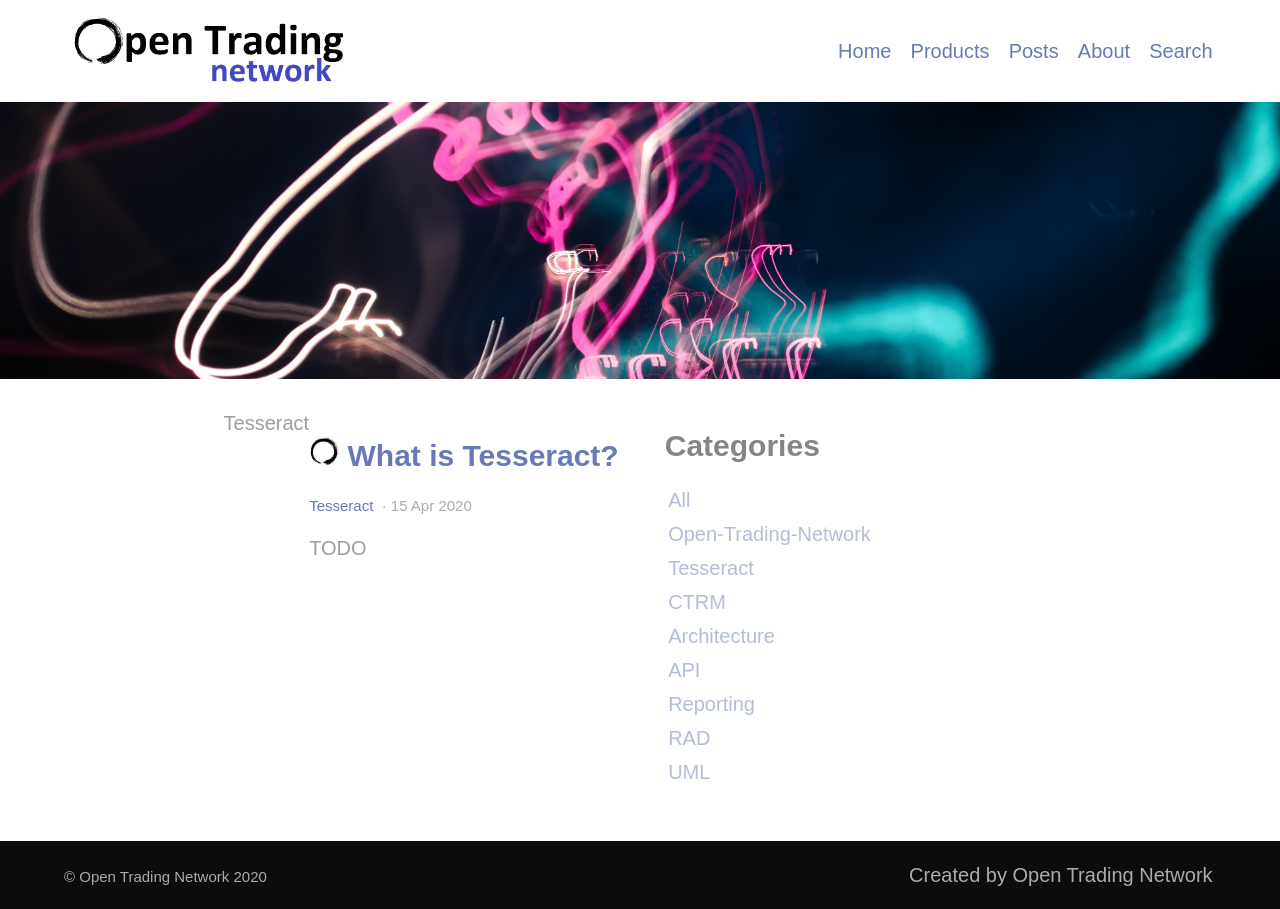
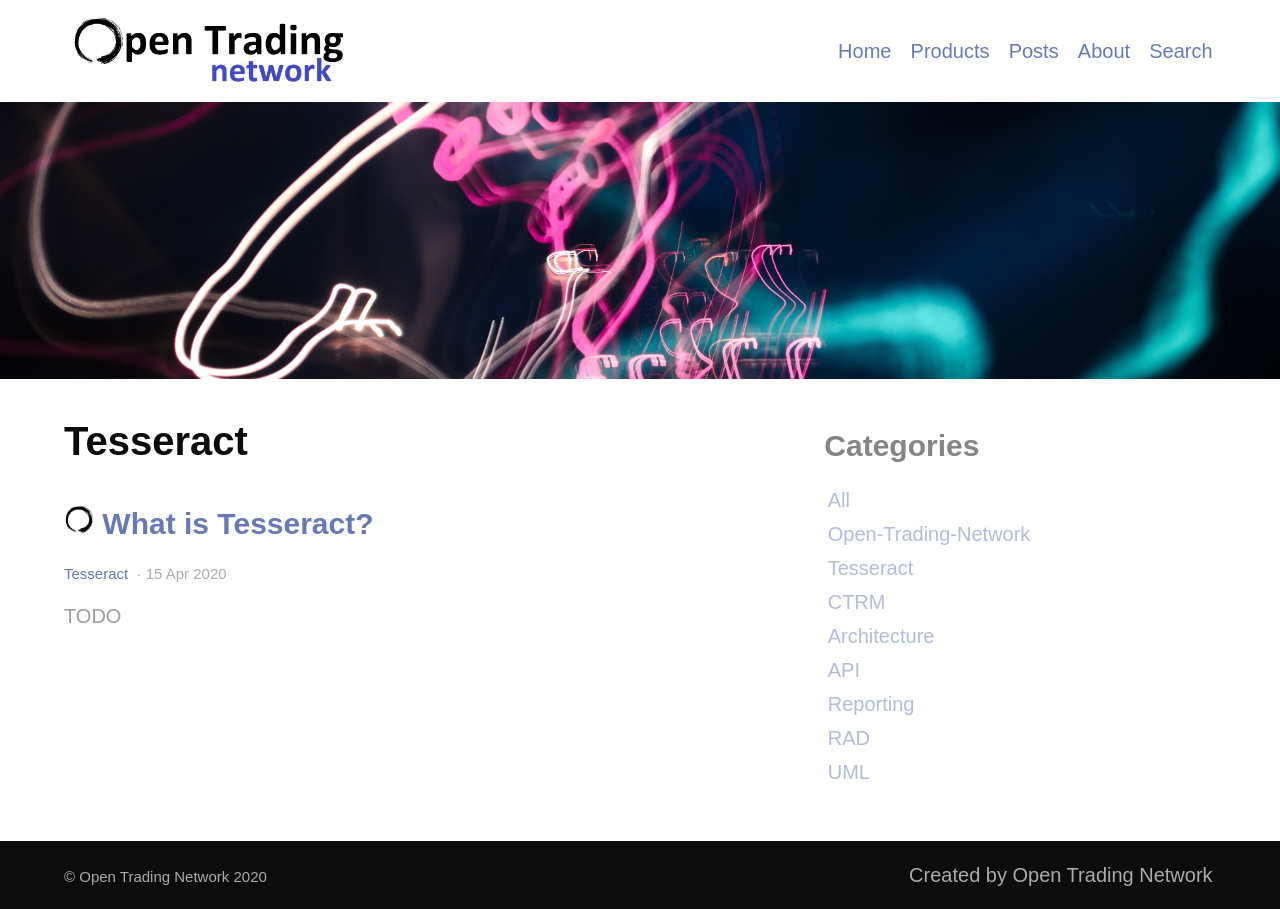
Before and after one commit to opentrading-net/opentrading-net.github.io, a Jekyll site: the page built from _category/Tesseract.md, in a window 1280 px wide. Built offline with Jekyll 4.4.1, drawn with Linux system fonts in a browser that asks for light colours.

Commit message:
category layour

```diff
--- a/_layouts/category.html
+++ b/_layouts/category.html
@@ -5,7 +5,9 @@
 {% include site-header.html %}
 
 <main class="main  container">
+  <div class="content">
 
+    <article class="article  article--page  typeset">
     <h1>{{ page.tag }}</h1>
 
     {% if page.tag == "All" %}
@@ -69,8 +71,10 @@
       </section>
     {% endif %}
 
+    </article>
+  </div>
+
   {% if page.aside == true %}{% include site-aside.html %}{% endif %}
-
 </main>
 
 {% include site-footer.html %}
```
Lines whose indentation alone changed are shown as unchanged.
